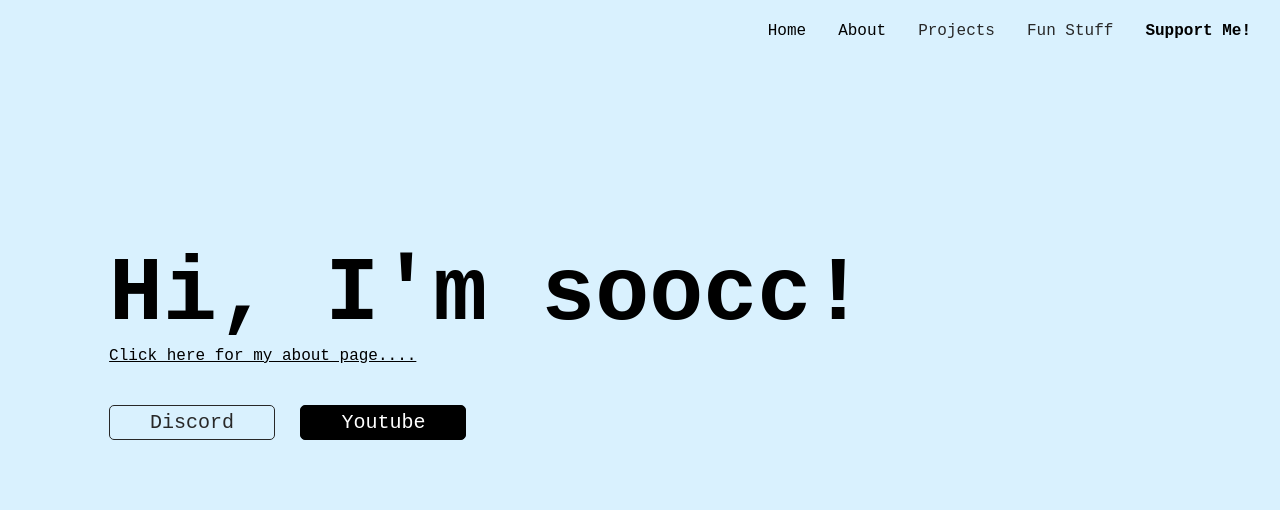
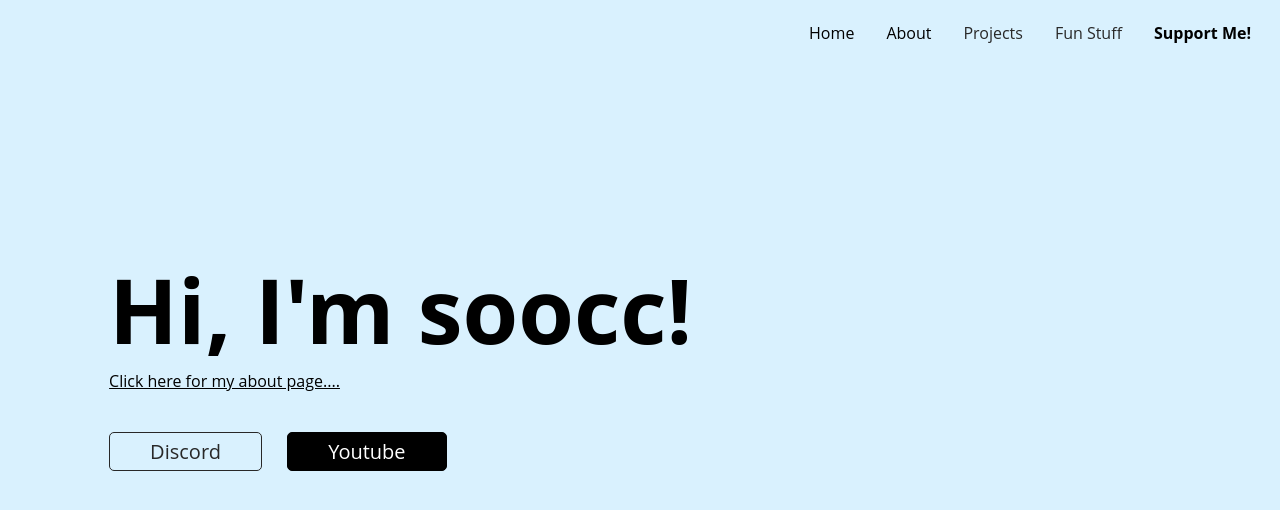
Before and after one commit to soocc/sooccsocks2, a Jekyll site: the page built from index.html, in a window 1280 px wide. Shown: the top 510 px of the page. Built offline with Jekyll 4.4.1, drawn with Linux system fonts in a browser that asks for light colours.

Commit message:
Update styles.css

```diff
--- a/styles/styles.css
+++ b/styles/styles.css
@@ -2,7 +2,6 @@
 .navbar {
   overflow: hidden;
   background-color: #d9f1fe;
-  font-family: 'Courier New';
   margin-top: 5px;
   margin-right: 5px;
 }
@@ -78,37 +77,32 @@
 
 body {
   background-color: #d9f1fe;
+  font-family: 'Open Sans'
 }
 
 h1 {
-  font-family: 'Courier New';
   font-weight: normal;
 }
 
 h2 {
-  font-family: 'Courier New';
   font-weight: normal;
 }
 
 h3 {
-  font-family: 'Courier New';
   font-weight: normal;
 }
 
 p {
-  font-family: 'Courier New';
   line-height: 30px;
 }
 
 a {
-  font-family: 'Courier New';
   color: black;
 }
 
 button {
   color: rgb(40, 40, 40);
   background-color: transparent;
-  font-family: 'Courier New';
   font-size: 20px;
   margin-left: 40px;
   padding-left: 40px;
@@ -124,7 +118,6 @@ button {
 .abutton {
   color: rgb(40, 40, 40);
   background-color: transparent;
-  font-family: 'Courier New';
   font-size: 20px;
   display: block;
   text-decoration: none;
```
